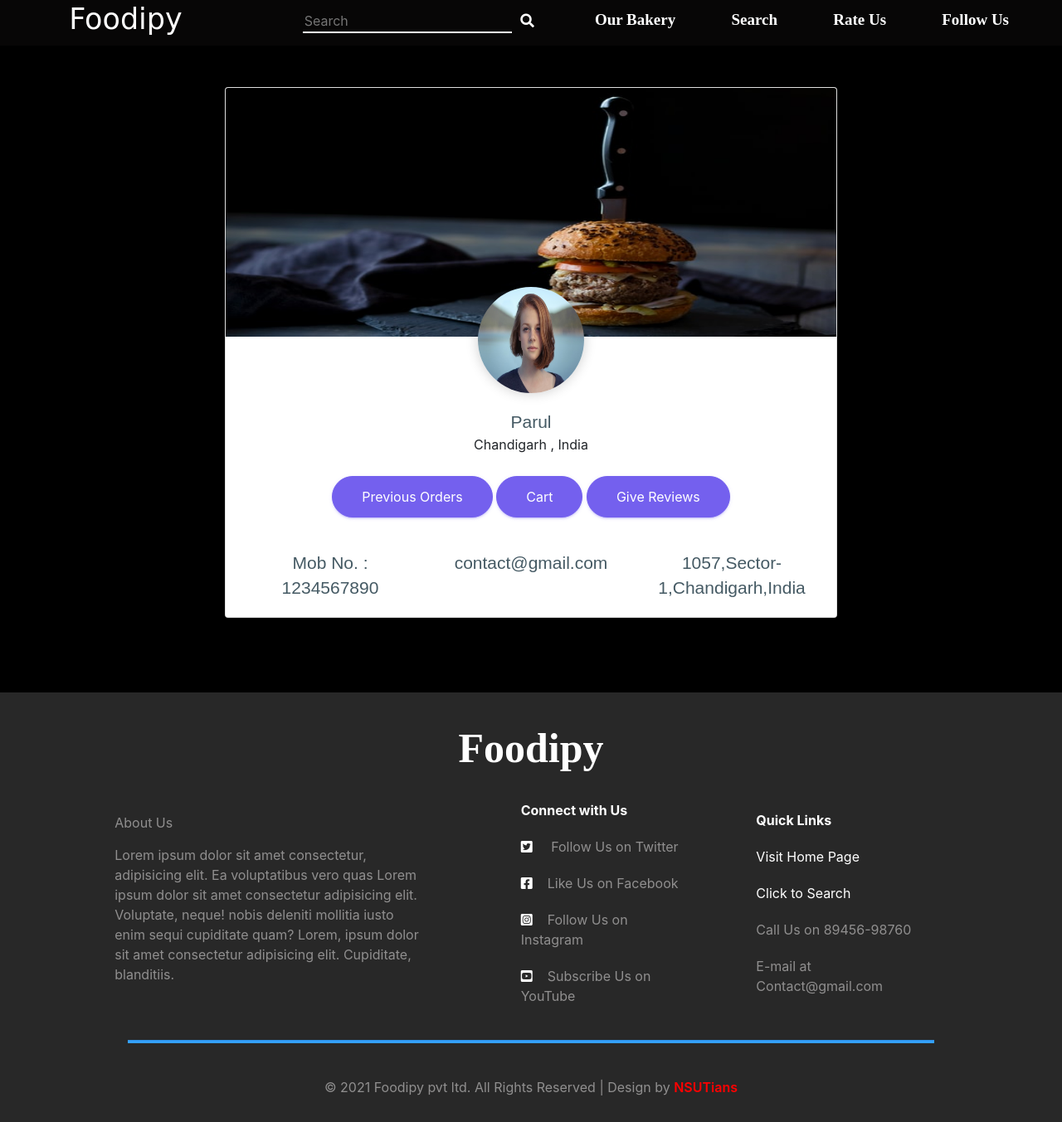
After one commit to huehue26/foodipy, a PHP site: page /profile.html in a window 1280 px wide. The commit adds this page. Shown: the whole page at 83% size. Run offline with PHP 8.4, Linux system fonts and the light colour scheme; some libraries are stand-ins or nearby versions.

Commit message:
profile page added and some dropdown

```diff
--- /dev/null
+++ b/css/profile.css
@@ -0,0 +1,289 @@
+body {
+    background-color: #000000
+}
+
+.padding {
+    /* padding: 3rem !important; */
+    /* margin-left: 200px */
+    display: flex;
+    align-items: center;
+    justify-content: center;
+    flex-wrap: wrap;
+}
+.col-md-8{
+    flex-basis: 60%;
+    margin-top: 50px;
+}
+.card-img-top {
+    height: 300px
+}
+
+.card-no-border .card {
+    border-color: #d7dfe3;
+    border-radius: 4px;
+    margin-bottom: 30px;
+    -webkit-box-shadow: 0px 5px 20px rgba(0, 0, 0, 0.05);
+    box-shadow: 0px 5px 20px rgba(0, 0, 0, 0.05)
+}
+
+.card-body {
+    -ms-flex: 1 1 auto;
+    flex: 1 1 auto;
+    padding: 1.25rem
+}
+
+.pro-img {
+    margin-top: -80px;
+    margin-bottom: 20px
+}
+
+.little-profile .pro-img img {
+    width: 128px;
+    height: 128px;
+    -webkit-box-shadow: 0 0 15px rgba(0, 0, 0, 0.2);
+    box-shadow: 0 0 15px rgba(0, 0, 0, 0.2);
+    border-radius: 100%
+}
+
+html body .m-b-0 {
+    margin-bottom: 0px
+}
+
+h3 {
+    line-height: 30px;
+    font-size: 21px
+}
+
+.btn-rounded.btn-md {
+    padding: 12px 35px;
+    font-size: 16px
+}
+
+html body .m-t-10 {
+    margin-top: 10px
+}
+
+.btn-primary,
+.btn-primary.disabled {
+    background: #7460ee;
+    border: 1px solid #7460ee;
+    -webkit-box-shadow: 0 2px 2px 0 rgba(116, 96, 238, 0.14), 0 3px 1px -2px rgba(116, 96, 238, 0.2), 0 1px 5px 0 rgba(116, 96, 238, 0.12);
+    box-shadow: 0 2px 2px 0 rgba(116, 96, 238, 0.14), 0 3px 1px -2px rgba(116, 96, 238, 0.2), 0 1px 5px 0 rgba(116, 96, 238, 0.12);
+    -webkit-transition: 0.2s ease-in;
+    -o-transition: 0.2s ease-in;
+    transition: 0.2s ease-in
+}
+
+.btn-rounded {
+    border-radius: 60px;
+    padding: 7px 18px
+}
+
+.m-t-20 {
+    margin-top: 20px
+}
+
+.text-center {
+    text-align: center !important
+}
+
+h1,
+h2,
+h3,
+h4,
+h5,
+h6 {
+    color: #455a64;
+    font-family: "Poppins", sans-serif;
+    font-weight: 400
+}
+
+p {
+    margin-top: 0;
+    margin-bottom: 1rem
+}
+
+.navbar-outermost{
+    background-color: rgba(7, 6, 6, 1);
+}
+
+.home-page{
+    z-index: 3;
+    display: flex;
+    align-items: center;
+    justify-content: center;
+    flex-wrap: wrap;
+    column-gap: auto;
+}
+
+.home-page .logo{
+    flex-basis: 15%;
+    position: relative;
+}
+
+.home-page .logo h1{
+    font-size: 35px;
+    font-family: cursive;
+    color: white;
+    padding-left: 10%;
+}
+
+.home-page .nav-bar{
+    flex-basis: 75%;
+    position: relative;
+    display: flex;
+    align-items: flex-end;
+    flex-wrap: wrap;
+    justify-content: flex-end;
+    column-gap: 7%;
+}
+
+.home-page .nav-bar .sub-headings a {
+    border: none;
+    background-color: transparent;
+    color: white;
+    font-size: 19px;
+    font-family: 'Times New Roman', Times, serif;
+    font-weight: bold;
+    cursor: pointer;
+    margin-top: 10px;
+}
+
+#cont-p{
+    margin-top: 10px;
+}
+
+.home-page .nav-bar .sub-headings .search-bar-input{
+    background-color: transparent;
+    border: none;
+    text-decoration: none;
+    border-bottom: 2px solid white;
+    /* width: 100%; */
+    margin-bottom: 15px;
+}
+
+.home-page .nav-bar .sub-headings a:hover {
+    color: #e79544;
+    text-decoration: none;
+}
+
+.home-page .nav-bar .headings .sub-headings {
+    padding-right: 50px;
+}
+
+.search-submit{
+    background-color: transparent;
+    color: white;
+}
+
+.footer-cont{
+    margin-top: 90px;
+    display: flex;
+    align-items: center;
+    justify-content: center;
+    flex-wrap: wrap;
+    background-color: #282828;
+    color: #908F8F;
+}
+
+.footer-about{
+    margin-top: 15px;
+    margin-bottom: 15px;
+    flex-basis: 90%;
+}
+
+.parent-footer{
+    flex-basis: 80%;
+    display: flex;
+    align-items: center;
+    justify-content: center;
+    flex-wrap: wrap;
+}
+
+.footer-heading{
+    flex-basis: 80%;
+    font-size: 50px;
+    font-weight: 800;
+    text-align: center;
+    margin-top: 30px;
+    font-family: serif;
+    color: white;
+}
+
+.about-comp{
+    flex-basis: 45%;
+    display: flex;
+    align-items: center;
+    justify-content:flex-start;
+    flex-wrap: wrap;
+}
+
+.about-comp .about{
+    flex-basis: 80%;
+    align-self: flex-start;
+}
+
+.connection-icons{
+    margin-top: 25px;
+    flex-basis: 28%;
+    display: flex;
+    align-items: center;
+    justify-content: center;
+    row-gap: 20px;
+    flex-wrap: wrap;
+}
+
+.connection-icons .icons-footer{
+    flex-basis: 80%;
+}
+
+.contact-info-footer{
+    margin-top: 25px;
+    flex-basis: 25%;
+    display: flex;
+    align-items: center;
+    justify-content: center;
+    flex-wrap: wrap;
+    row-gap: 20px;
+}
+
+.contact-info-footer .connect-icons-footer{
+    flex-basis: 80%;
+}
+
+.icons-footer-1{
+    color: white;
+    font-weight: 700;
+}
+
+.line-end{
+    flex-basis: 95%;
+    margin-top: 25px;
+    margin-bottom: 25px;
+}
+
+.line-end hr{
+    height: 3px;
+    background-color: #34a0fd;
+}
+
+.icons-footer i{
+    color: white;
+}
+
+.connect-icons-footer a{
+    color: white;
+}
+
+.end-footer{
+    margin-bottom: 30px;
+}
+
+#nsutian-footer{
+    color: red;
+    font-weight: 600;
+}
+
+.quick-link-a{
+    color: #928989;
+}
--- /dev/null
+++ b/profile.html
@@ -0,0 +1,138 @@
+<!DOCTYPE html>
+<html lang="en">
+
+<head>
+    <meta charset="UTF-8">
+    <meta http-equiv="X-UA-Compatible" content="IE=edge">
+    <meta name="viewport" content="width=device-width, initial-scale=1.0">
+    <link rel="stylesheet" href="https://maxcdn.bootstrapcdn.com/bootstrap/4.0.0/css/bootstrap.min.css">
+    <link rel="stylesheet" href="https://stackpath.bootstrapcdn.com/bootstrap/4.0.0/js/bootstrap.bundle.min.js">
+    <link rel="stylesheet" href="https://cdnjs.cloudflare.com/ajax/libs/jquery/3.2.1/jquery.min.js">
+    <link rel="stylesheet" href="/css/profile.css">
+
+    <link rel="stylesheet" href="https://use.fontawesome.com/releases/v5.15.4/css/all.css"
+        integrity="sha384-DyZ88mC6Up2uqS4h/KRgHuoeGwBcD4Ng9SiP4dIRy0EXTlnuz47vAwmeGwVChigm" crossorigin="anonymous">
+    <title>Document</title>
+</head>
+
+<body>
+    <div class="navbar-outermost">
+        <main class="home-page">
+            <div class="logo">
+                <h1>Foodipy</h1>
+            </div>
+            <div class="nav-bar">
+                <div class="sub-headings search-bar">
+                    <input type="text" class="search-bar-input" placeholder="Search" id="search-input" />
+                    <a href="./search.html">
+                        <button id="search-submit" style="
+                        background-color: transparent;
+                        color: white;
+                        border: none;"><i class="fas fa-search fa-sm"></i>
+                        </button>
+                    </a>
+                </div>
+
+                <div class="sub-headings">
+                    <a href="./index.html">
+                        <p>Our Bakery</p>
+                    </a>
+                </div>
+                <div class="sub-headings">
+                    <a href="./search.html">
+                        <p id="cont-p">Search</p>
+                    </a>
+                </div>
+                <div class="sub-headings">
+                    <a href="#">
+                        <p id="cont-p">Rate Us</p>
+                    </a>
+                </div>
+                <div class="sub-headings">
+                    <a href="#Follow_us">
+                        <p id="cont-p">Follow Us</p>
+                    </a>
+                </div>
+            </div>
+        </main>
+    </div>
+    <div class="padding">
+        <div class="col-md-8">
+            <!-- Column -->
+            <div class="card"> <img class="card-img-top" src="./img/lidye-1Shk_PkNkNw-unsplash.jpg"
+                    alt="Card image cap">
+                <div class="card-body little-profile text-center">
+                    <div class="pro-img"><img src="./img/christopher-campbell-rDEOVtE7vOs-unsplash.jpg" alt="user">
+                    </div>
+                    <h3 class="m-b-0">Parul</h3>
+                    <p>Chandigarh , India</p>
+                    <a href="javascript:void(0)"
+                        class="m-t-10 waves-effect waves-dark btn btn-primary btn-md btn-rounded"
+                        data-abc="true">Previous Orders</a>
+                    <a href="javascript:void(0)"
+                        class="m-t-10 waves-effect waves-dark btn btn-primary btn-md btn-rounded"
+                        data-abc="true">Cart</a>
+                    <a href="javascript:void(0)"
+                        class="m-t-10 waves-effect waves-dark btn btn-primary btn-md btn-rounded" data-abc="true">Give
+                        Reviews</a>
+                    <div class="row text-center m-t-20">
+                        <div class="col-lg-4 col-md-4 m-t-20">
+                            <h3 class="m-b-0 font-light">Mob No. : 1234567890</h3>
+                        </div>
+                        <div class="col-lg-4 col-md-4 m-t-20">
+                            <h3 class="m-b-0 font-light">contact@gmail.com</h3>
+                        </div>
+                        <div class="col-lg-4 col-md-4 m-t-20">
+                            <h3 class="m-b-0 font-light">1057,Sector-1,Chandigarh,India</h3>
+                        </div>
+                    </div>
+                </div>
+            </div>
+        </div>
+    </div>
+    <div class="footer-cont">
+        <div class="parent-footer">
+            <div class="footer-heading">Foodipy</div>
+            <div class="about-comp">
+                <div class="footer-about">
+                    About Us
+                </div>
+                <div class="about">Lorem ipsum dolor sit amet consectetur, adipisicing elit. Ea voluptatibus vero quas
+                    Lorem ipsum dolor sit amet consectetur adipisicing elit. Voluptate, neque!
+                    nobis deleniti mollitia iusto enim sequi cupiditate quam?
+                    Lorem, ipsum dolor sit amet consectetur adipisicing elit. Cupiditate, blanditiis.
+                </div>
+            </div>
+            <div class="connection-icons">
+                <div class="icons-footer icons-footer-1" id="Follow_us">Connect with Us</div>
+                <div class="icons-footer"><i class="fab fa-twitter-square"></i> &nbsp; &nbsp; Follow Us on Twitter</div>
+                <div class="icons-footer"><i class="fab fa-facebook-square"></i>&nbsp; &nbsp; Like Us on Facebook</div>
+                <div class="icons-footer"><i class="fab fa-instagram-square"></i>&nbsp; &nbsp; Follow Us on &nbsp;
+                    &nbsp; &nbsp; &nbsp; &nbsp; &nbsp; &nbsp; &nbsp; &nbsp; &nbsp; Instagram</div>
+                <div class="icons-footer"><i class="fab fa-youtube-square"></i> &nbsp; &nbsp;Subscribe Us on &nbsp;
+                    &nbsp; &nbsp; &nbsp; &nbsp; &nbsp; &nbsp; &nbsp; YouTube</div>
+            </div>
+            <div class="contact-info-footer">
+                <div class="connect-icons-footer icons-footer-1 ">Quick Links</div>
+                <div class="connect-icons-footer"><i class="fa-solid fa-house-blank"></i> <a class="quick-link-a"
+                        href="./index.html">Visit
+                        Home Page</a></div>
+                <div class="connect-icons-footer"><i class="fa-solid fa-magnifying-glass-user"></i> <a
+                        class="quick-link-a" href="./search.html">Click to Search</a>
+                </div>
+                <div class="connect-icons-footer"><i class="fa-solid fa-mobile-notch"></i> Call Us on 89456-98760</div>
+                <div class="connect-icons-footer"><i class="fa-solid fa-circle-envelope"></i>E-mail at
+                    Contact@gmail.com</div>
+            </div>
+            <div class="line-end">
+                <hr>
+            </div>
+            <div class="copyright-footer">
+                <div class="end-footer">© 2021 Foodipy pvt ltd. All Rights Reserved | Design by <span
+                        id="nsutian-footer">NSUTians</span></div>
+            </div>
+        </div>
+    </div>
+</body>
+
+</html>
```
Also changed, not shown: css/main.css (+57 -0 lines), index.html (+33 -3 lines), img/christopher-campbell-rDEOVtE7vOs-unsplash.jpg (added), img/lidye-1Shk_PkNkNw-unsplash.jpg (added).
